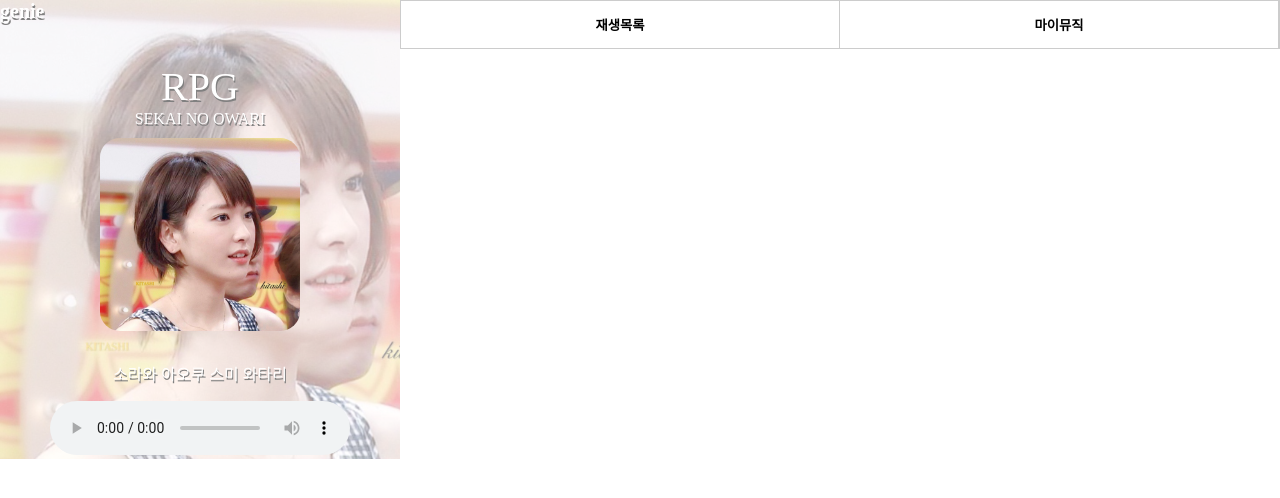
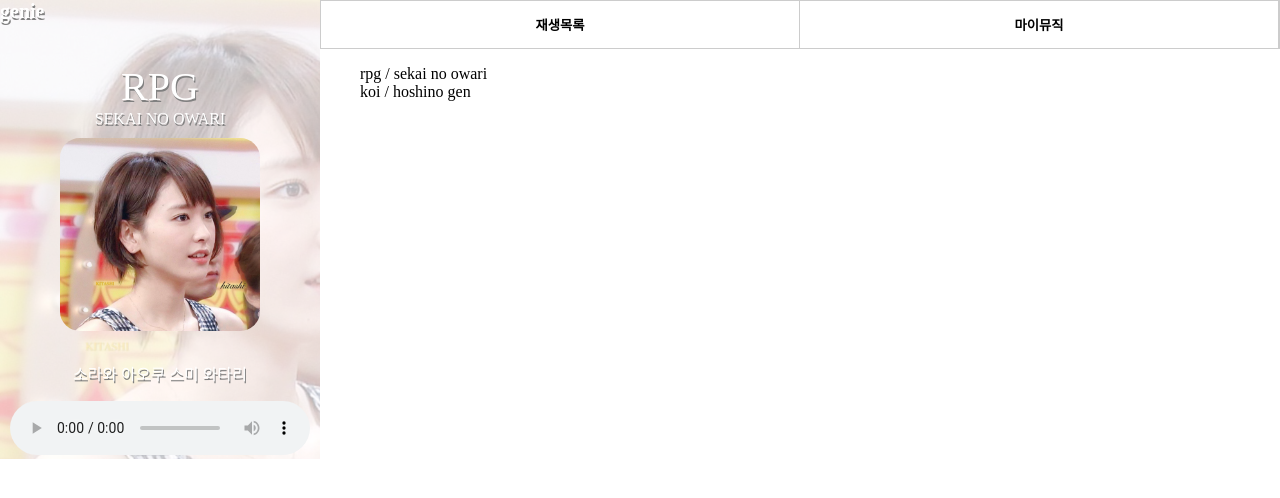
Before and after one commit to widruv/web1, a plain HTML site: page player.html in a window 1280 px wide. Drawn offline with Linux system fonts and the light colour scheme.

Commit message:
player list working

```diff
--- a/player.css
+++ b/player.css
@@ -3,17 +3,18 @@ body {
 }
 .web_player {
   display: grid;
-  grid-template-columns: 400px 1fr;
+  grid-template-columns: 1fr 3fr;
+  overflow: hidden;
 }
 .player {
   text-align: center;
   color: white;
   text-shadow: gray 1px 2px;
   background-image: url('gakki.jpeg');
-  background-color: rgba(255,255,255,0.6);
+  background-color: rgba(255,255,255,0.7);
   background-repeat: no-repeat;
   background-size: cover;
-  overflow: hidden;
+  height: 100%;
   background-blend-mode:lighten;
 }
 
@@ -22,7 +23,12 @@ body {
     display: block;
   }
 }
-
+ul {
+  scroll-behavior: smooth;
+}
+li {
+  list-style: none;
+}
 .tab {
   overflow: hidden;
   border: 1px solid #ccc;
--- a/player.html
+++ b/player.html
@@ -5,8 +5,27 @@
     <meta name="viewport" content="width=device-width, initial-scale=1">
     <title>genie</title>
     <link rel="stylesheet" href="player.css">
+    <script>
+      function showPlayList(self)
+      {
+        var playList = ['rpg / sekai no owari', 'koi / hoshino gen'];
+        for (var i=0; i < playList.length; ++i)
+        {
+          var a = document.createElement("a");
+          var list = document.createElement("li");
+          var node = document.createTextNode(""+playList[i]);
+          list.appendChild(node);
+          a.appendChild(list);
+          a.style = "cursor:pointer;"
+          a.onclick = function() {
+            document.getElementById('audio').play();
+          }
+          document.getElementById('play_list').appendChild(a);
+        }
+      }
+    </script>
   </head>
-  <body>
+  <body onload="showPlayList(this);">
     <div class="web_player">
       <div class="player">
         <p id="genie">genie</p>
@@ -14,24 +33,19 @@
         <p id="singer">SEKAI NO OWARI</p>
         <img src="gakki.jpeg" id="cover_image">
         <p>소라와 아오쿠 스미 와타리 </p>
-        <audio controls="controls" draggable="true">
+        <audio id="audio" controls="controls" draggable="true">
+          <source src="music/eva.mp3" type="audio/mpeg"/>
         </audio>
       </div>
       <div class="list">
         <div class="tab">
-          <button class="tab_list" onmouseover="
-            this.style.backgroundColor='#ccc';
-          "
-          onmouseout="this.style.backgroundColor='white';
-          "
-          >재생목록</button>
-          <button class="tab_list" onmouseover="
-            this.style.backgroundColor='#ccc';
-          "
-          onmouseout="this.style.backgroundColor='white';
-          ">마이뮤직</button>
+          <button class="tab_list" onmouseover="this.style.backgroundColor='#ccc';"
+            onmouseout="this.style.backgroundColor='white';">재생목록</button>
+          <button class="tab_list" onmouseover="this.style.backgroundColor='#ccc';"
+            onmouseout="this.style.backgroundColor='white';">마이뮤직</button>
         </div>
-
+        <ul id="play_list">
+        </ul>
       </div>
     </div>
   </body>
```
Also changed, not shown: config.html (+1 -1 lines), music/AlbumArtSmall.jpg (added), music/AlbumArt_{B5020207-474E-4720-DB02-CB2E45C8D700}_Large.jpg (added), music/AlbumArt_{B5020207-474E-4720-DB02-CB2E45C8D700}_Small.jpg (added), music/Folder.jpg (added), 1 other file.
